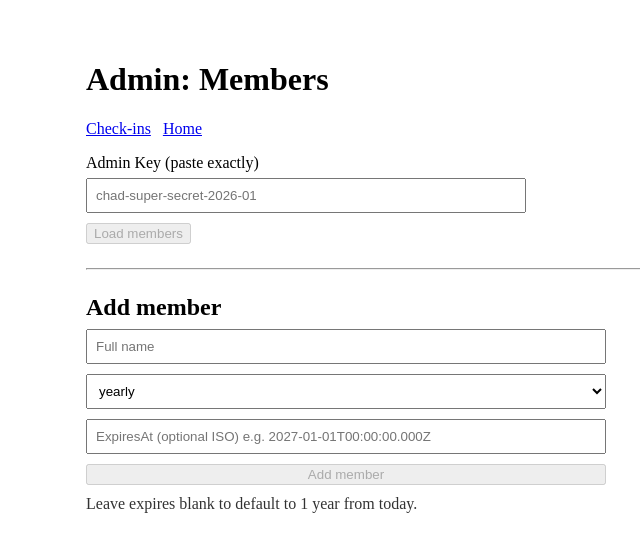
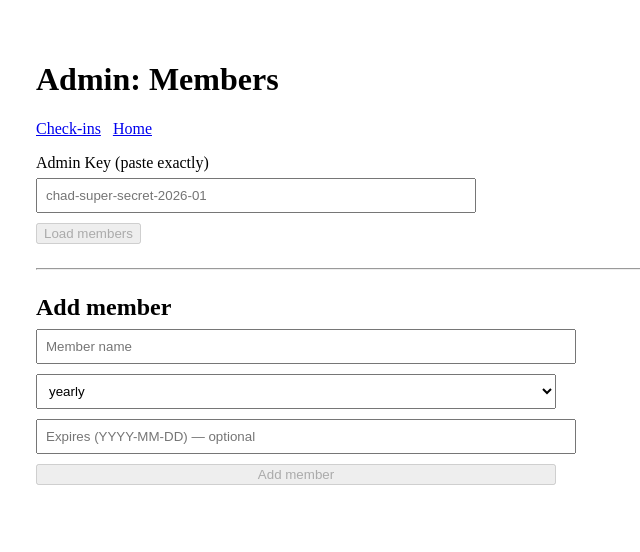
Before and after one commit to chadhagerty/inthepitts-discgolf-app, a Next.js app: page /admin/members in a window 1280 px wide. Shown: the top 552 px of the page, without its empty margins (104-744 px from the left). Built offline with nearby package versions, Linux system fonts and the light colour scheme.

Commit message:
Admin members UI add/delete + members API POST/DELETE

```diff
--- a/app/admin/members/page.js
+++ b/app/admin/members/page.js
@@ -8,9 +8,9 @@ export default function AdminMembersPage() {
   const [data, setData] = useState(null); // { ok, count, members } or { ok:false, error }
   const [loading, setLoading] = useState(false);
 
-  const [newName, setNewName] = useState("");
-  const [newMembership, setNewMembership] = useState("yearly");
-  const [newExpiresAt, setNewExpiresAt] = useState(""); // optional ISO string
+  const [name, setName] = useState("");
+  const [membership, setMembership] = useState("yearly");
+  const [expiresAt, setExpiresAt] = useState(""); // YYYY-MM-DD
 
   useEffect(() => {
     const saved = localStorage.getItem("ADMIN_KEY") || "";
@@ -37,18 +37,20 @@ export default function AdminMembersPage() {
   }
 
   async function addMember() {
-    if (!newName.trim()) return;
+    if (!name.trim()) return;
 
     setLoading(true);
 
     try {
       const payload = {
-        name: newName.trim(),
-        membership: newMembership,
+        name: name.trim(),
+        membership: String(membership || "yearly"),
       };
 
-      if (newExpiresAt.trim()) {
-        payload.expiresAt = newExpiresAt.trim();
+      // optional
+      if (expiresAt.trim()) {
+        // API accepts Date parseable string
+        payload.expiresAt = `${expiresAt.trim()}T00:00:00.000Z`;
       }
 
       const res = await fetch("/api/members", {
@@ -67,9 +69,9 @@ export default function AdminMembersPage() {
         return;
       }
 
-      setNewName("");
-      setNewMembership("yearly");
-      setNewExpiresAt("");
+      setName("");
+      setExpiresAt("");
+      setMembership("yearly");
       await load();
     } catch {
       setData({ ok: false, error: "network-error" });
@@ -79,7 +81,7 @@ export default function AdminMembersPage() {
   }
 
   async function deleteMember(id) {
-    if (!confirm("Delete this member?")) return;
+    if (!confirm("Delete this member? (This also deletes their check-ins)")) return;
 
     setLoading(true);
 
@@ -105,7 +107,7 @@ export default function AdminMembersPage() {
   }
 
   return (
-    <main style={{ padding: "2rem", maxWidth: 900, margin: "0 auto" }}>
+    <main style={{ padding: "2rem", maxWidth: 1000, margin: "0 auto" }}>
       <h1>Admin: Members</h1>
 
       <div style={{ marginTop: 10, display: "flex", gap: 12, flexWrap: "wrap" }}>
@@ -127,7 +129,7 @@ export default function AdminMembersPage() {
           placeholder="chad-super-secret-2026-01"
           style={{ padding: "0.5rem", width: "100%", maxWidth: 420 }}
         />
-        <div style={{ marginTop: 10, display: "flex", gap: 10, flexWrap: "wrap" }}>
+        <div style={{ marginTop: 10 }}>
           <button onClick={load} disabled={loading || !key.trim()}>
             {loading ? "Loading..." : "Load members"}
           </button>
@@ -139,38 +141,34 @@ export default function AdminMembersPage() {
       <h2 style={{ marginBottom: 8 }}>Add member</h2>
       <div style={{ display: "grid", gap: 10, maxWidth: 520 }}>
         <input
-          value={newName}
-          onChange={(e) => setNewName(e.target.value)}
-          placeholder="Full name"
-          style={{ padding: "0.5rem" }}
+          value={name}
+          onChange={(e) => setName(e.target.value)}
+          placeholder="Member name"
+          style={{ padding: "0.5rem", width: "100%" }}
         />
 
         <select
-          value={newMembership}
-          onChange={(e) => setNewMembership(e.target.value)}
-          style={{ padding: "0.5rem" }}
+          value={membership}
+          onChange={(e) => setMembership(e.target.value)}
+          style={{ padding: "0.5rem", width: "100%" }}
         >
           <option value="yearly">yearly</option>
           <option value="daypass">daypass</option>
         </select>
 
         <input
-          value={newExpiresAt}
-          onChange={(e) => setNewExpiresAt(e.target.value)}
-          placeholder='ExpiresAt (optional ISO) e.g. 2027-01-01T00:00:00.000Z'
-          style={{ padding: "0.5rem" }}
+          value={expiresAt}
+          onChange={(e) => setExpiresAt(e.target.value)}
+          placeholder="Expires (YYYY-MM-DD) — optional"
+          style={{ padding: "0.5rem", width: "100%" }}
         />
 
         <button
           onClick={addMember}
-          disabled={loading || !key.trim() || !newName.trim()}
+          disabled={loading || !key.trim() || !name.trim()}
         >
           {loading ? "Working..." : "Add member"}
         </button>
-
-        <p style={{ opacity: 0.8, margin: 0 }}>
-          Leave expires blank to default to 1 year from today.
-        </p>
       </div>
 
       {data?.ok === false && (
@@ -195,15 +193,20 @@ export default function AdminMembersPage() {
                   padding: 12,
                   display: "flex",
                   justifyContent: "space-between",
+                  alignItems: "center",
                   gap: 12,
-                  alignItems: "center",
                 }}
               >
                 <div>
-                  <div style={{ fontWeight: 600 }}>{m.name}</div>
-                  <div style={{ opacity: 0.8, fontSize: 14 }}>
-                    {m.membership || "—"} • expires{" "}
-                    {m.expiresAt ? new Date(m.expiresAt).toLocaleDateString() : "—"}
+                  <div style={{ fontWeight: 700 }}>{m.name}</div>
+                  <div style={{ opacity: 0.85, fontSize: 14 }}>
+                    Membership: <strong>{m.membership || "yearly"}</strong>
+                  </div>
+                  <div style={{ opacity: 0.85, fontSize: 14 }}>
+                    Expires:{" "}
+                    <strong>
+                      {m.expiresAt ? new Date(m.expiresAt).toLocaleDateString() : "—"}
+                    </strong>
                   </div>
                 </div>
 
--- a/app/api/members/route.js
+++ b/app/api/members/route.js
@@ -50,20 +50,15 @@ export async function POST(req) {
     const body = await req.json().catch(() => ({}));
 
     const name = String(body?.name || "").trim();
-    const membership = String(body?.membership || "yearly").trim();
-
     if (!name) {
       return NextResponse.json({ ok: false, error: "name-required" }, { status: 400 });
     }
 
-    // expiresAt optional. If missing, default = 1 year from now.
-    let expiresAt;
-    if (body?.expiresAt) {
-      expiresAt = new Date(body.expiresAt);
-      if (Number.isNaN(expiresAt.getTime())) {
-        return NextResponse.json({ ok: false, error: "invalid-expiresAt" }, { status: 400 });
-      }
-    } else {
+    // membership is REQUIRED in your schema
+    const membership = String(body?.membership || "yearly").trim() || "yearly";
+
+    let expiresAt = body?.expiresAt ? new Date(body.expiresAt) : null;
+    if (!expiresAt || Number.isNaN(expiresAt.getTime())) {
       expiresAt = new Date();
       expiresAt.setFullYear(expiresAt.getFullYear() + 1);
     }
@@ -76,7 +71,10 @@ export async function POST(req) {
     return NextResponse.json({ ok: true, member });
   } catch (err) {
     console.error("MEMBERS POST ERROR:", err);
-    return NextResponse.json({ ok: false, error: "error" }, { status: 500 });
+    return NextResponse.json(
+      { ok: false, error: "error", details: err?.message || String(err) },
+      { status: 500 }
+    );
   }
 }
 
@@ -87,7 +85,6 @@ export async function DELETE(req) {
   try {
     const prisma = getPrisma();
 
-    // accept either ?id=... or JSON body { id }
     const url = new URL(req.url);
     let id = url.searchParams.get("id");
 
@@ -101,8 +98,8 @@ export async function DELETE(req) {
       return NextResponse.json({ ok: false, error: "id-required" }, { status: 400 });
     }
 
-    // optional: prevent deleting your own seed member if you want — leaving allowed for now.
-
+    // If there are check-ins referencing this member, delete those first
+    await prisma.checkIn.deleteMany({ where: { memberId: id } });
     await prisma.member.delete({ where: { id } });
 
     return NextResponse.json({ ok: true });
```
